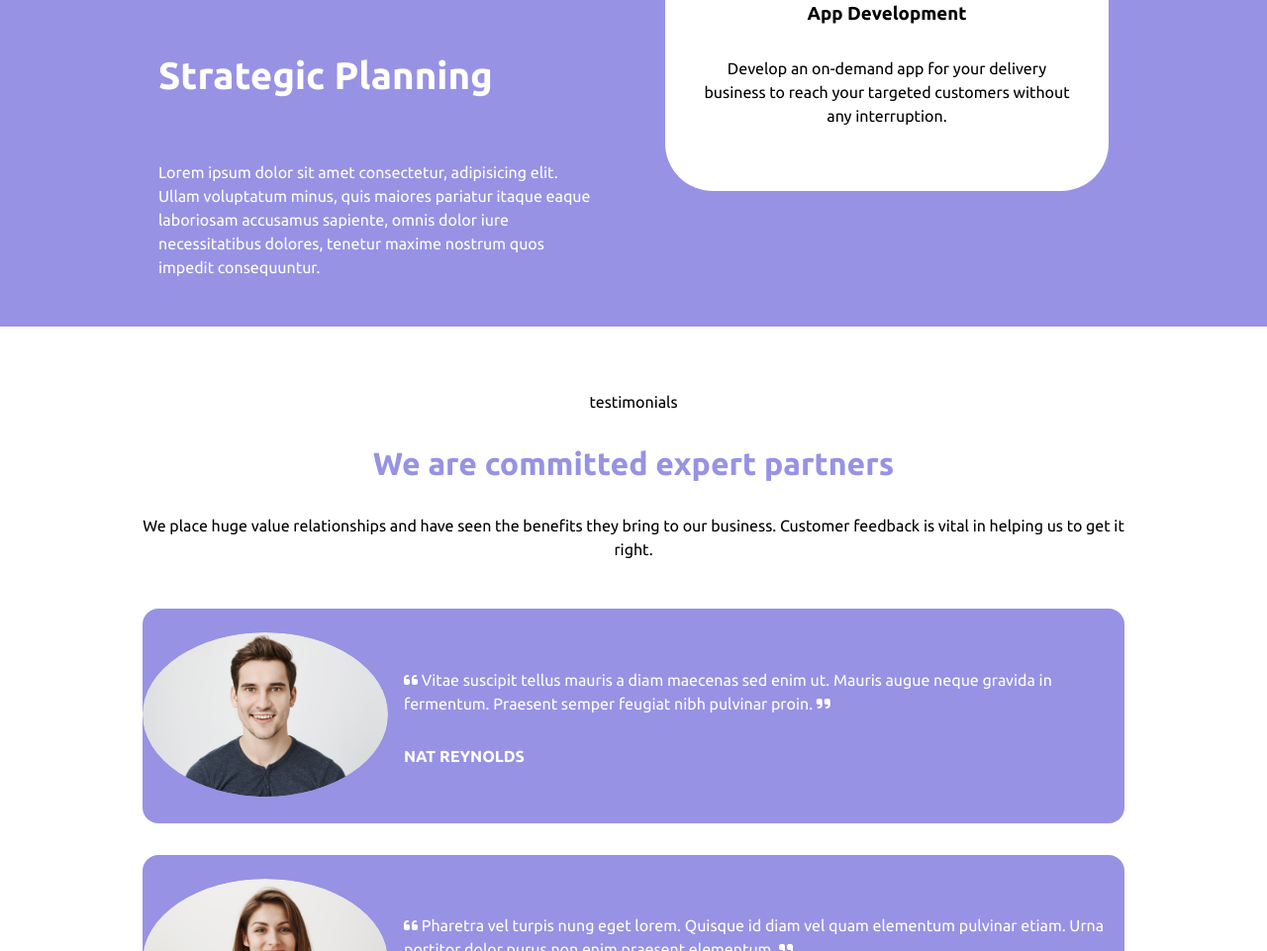
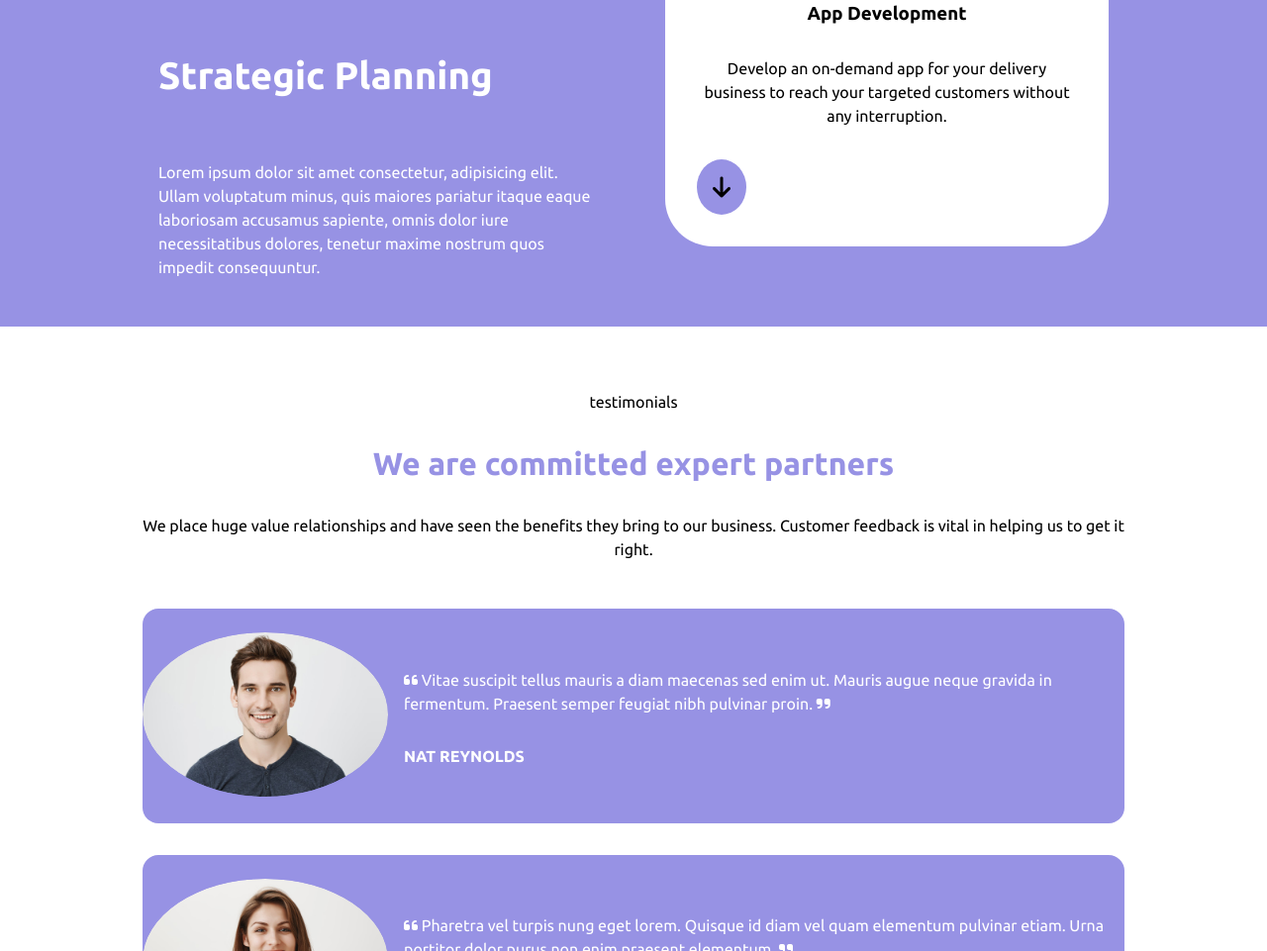
Before and after one commit to LucaRanieri96/htmlcss-responsive-layout, a plain HTML site: page index.html in a window 1280 px wide. Shown: the part 1401-2362 px from the top of the page at 99% size. Drawn offline with Linux system fonts and the light colour scheme.

Commit message:
add purple arrow in planning section

```diff
--- a/assets/css/style.css
+++ b/assets/css/style.css
@@ -49,6 +49,14 @@ body {
 
 section {
     margin: 1rem 0;
+}
+
+.fa-arrow-down {
+    aspect-ratio: 1 / 1;
+    background-color: var(--primary);
+    border-radius: 50%;
+    font-size: 1.5rem;
+    padding: 1rem;
 }
 
 /* Footer */
--- a/index.html
+++ b/index.html
@@ -100,6 +100,7 @@
                             <div>
                                 <h3 class="align-center margin2rem ">App Development</h3>
                                 <p class="align-center margin2rem">Develop an on-demand app for your delivery business to reach your targeted customers without any interruption.</p>
+                                <i class="fa-solid fa-arrow-down"></i>
                             </div>
                         </div>
 
```
